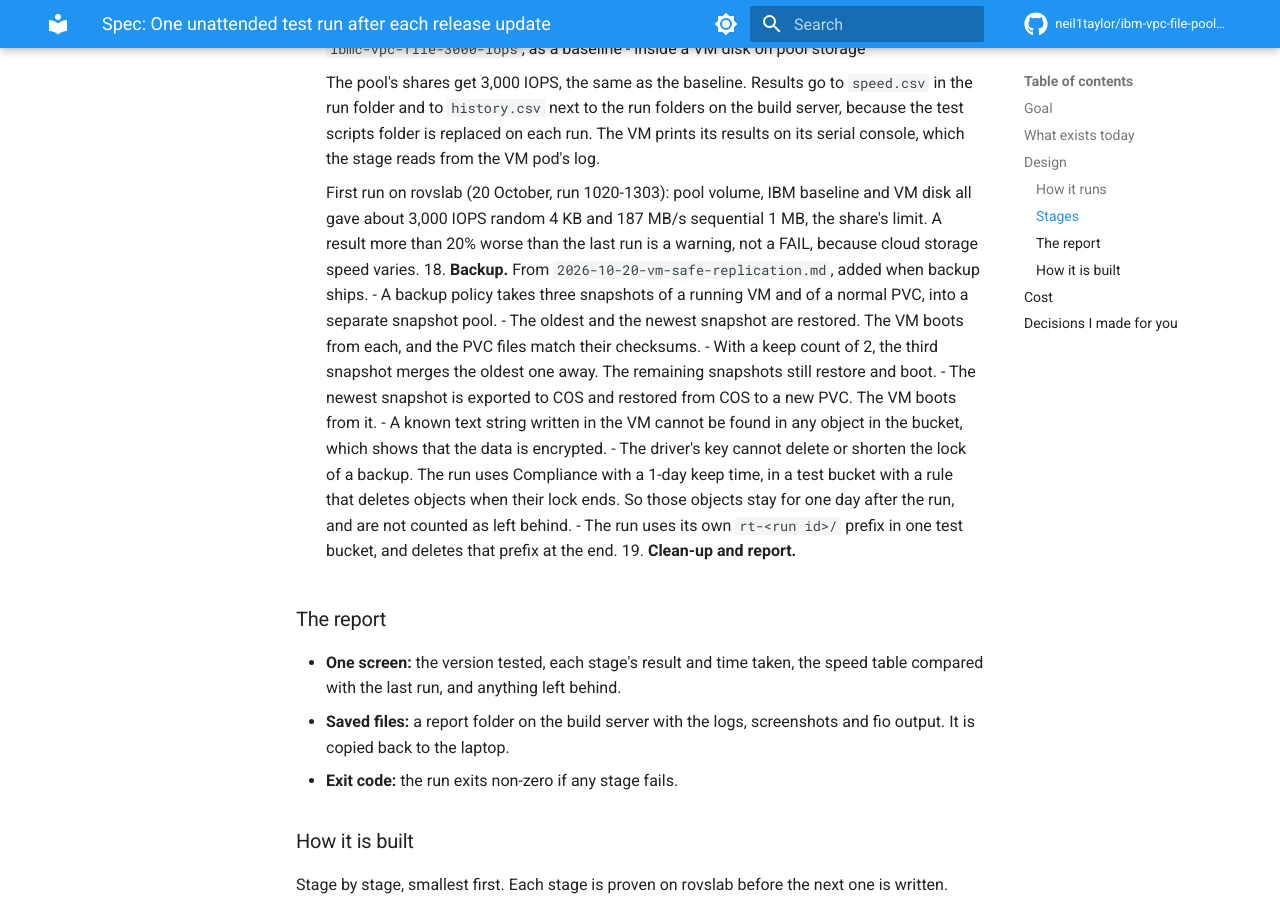
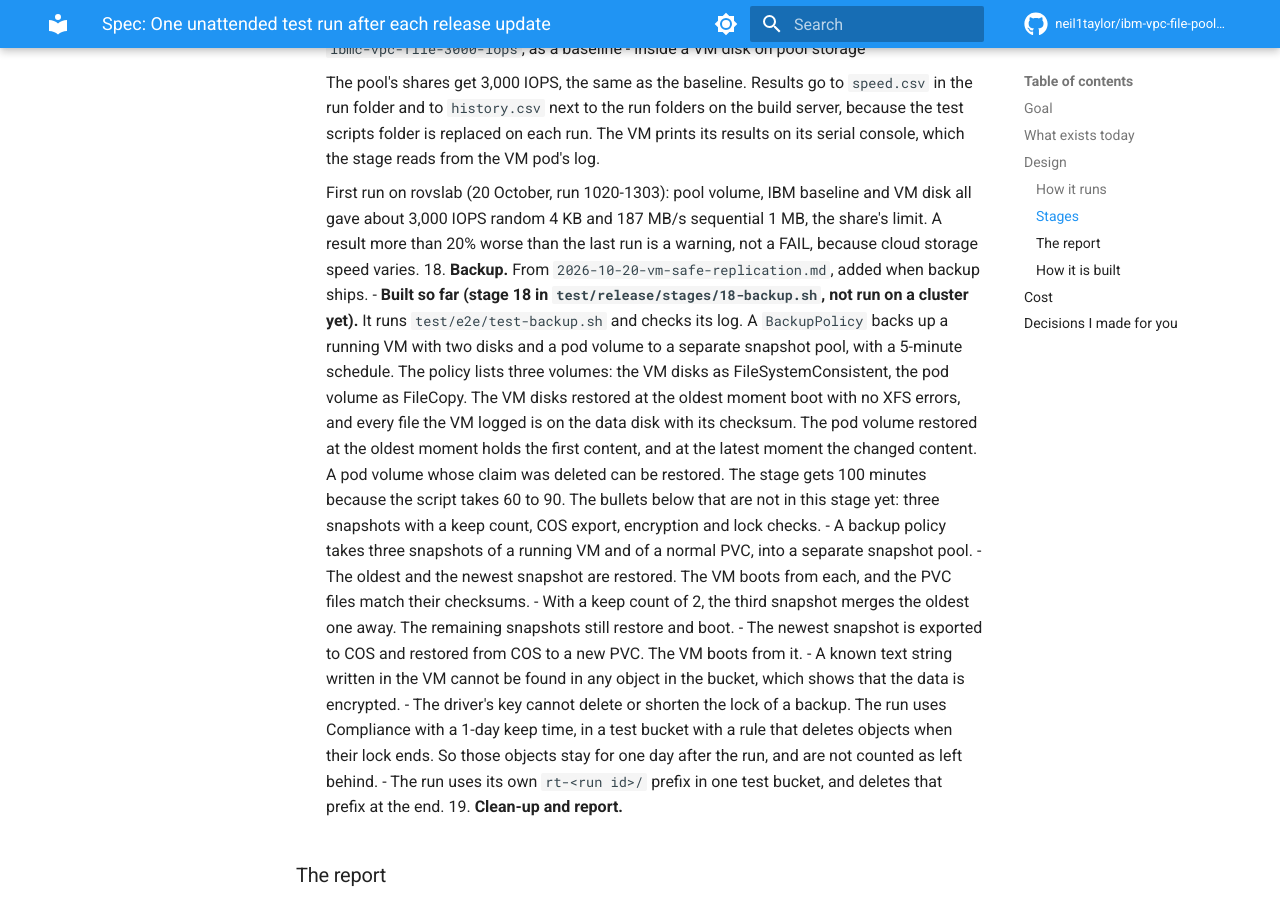
Before and after one commit to neil1taylor/ibm-vpc-file-pool-csi, an MkDocs documentation site: the page built from docs/specs/2026-10-19-release-test-run.md, in a window 1280 px wide and 900 px high, scrolled down 4490 px. Built offline with MkDocs 1.6.1 and Material for MkDocs 9.7.7, drawn with Linux system fonts in a browser that asks for light colours; comment, search, counter and statistics services are not loaded.

Commit message:
Release test stage 18: backup to a snapshot pool (runs test-backup.sh; not run on a cluster yet)

```diff
--- a/docs/specs/2026-10-19-release-test-run.md
+++ b/docs/specs/2026-10-19-release-test-run.md
@@ -108,6 +108,7 @@ Each line says what the stage proves, and how it checks the result itself, not t
 
     First run on rovslab (20 October, run 1020-1303): pool volume, IBM baseline and VM disk all gave about 3,000 IOPS random 4 KB and 187 MB/s sequential 1 MB, the share's limit. A result more than 20% worse than the last run is a warning, not a FAIL, because cloud storage speed varies.
 18. **Backup.** From `2026-10-20-vm-safe-replication.md`, added when backup ships.
+    - **Built so far (stage 18 in `test/release/stages/18-backup.sh`, not run on a cluster yet).** It runs `test/e2e/test-backup.sh` and checks its log. A `BackupPolicy` backs up a running VM with two disks and a pod volume to a separate snapshot pool, with a 5-minute schedule. The policy lists three volumes: the VM disks as FileSystemConsistent, the pod volume as FileCopy. The VM disks restored at the oldest moment boot with no XFS errors, and every file the VM logged is on the data disk with its checksum. The pod volume restored at the oldest moment holds the first content, and at the latest moment the changed content. A pod volume whose claim was deleted can be restored. The stage gets 100 minutes because the script takes 60 to 90. The bullets below that are not in this stage yet: three snapshots with a keep count, COS export, encryption and lock checks.
     - A backup policy takes three snapshots of a running VM and of a normal PVC, into a separate snapshot pool.
     - The oldest and the newest snapshot are restored. The VM boots from each, and the PVC files match their checksums.
     - With a keep count of 2, the third snapshot merges the oldest one away. The remaining snapshots still restore and boot.
```
Also changed, not shown: CHANGELOG.md (+3 -0 lines), 4 other files.
